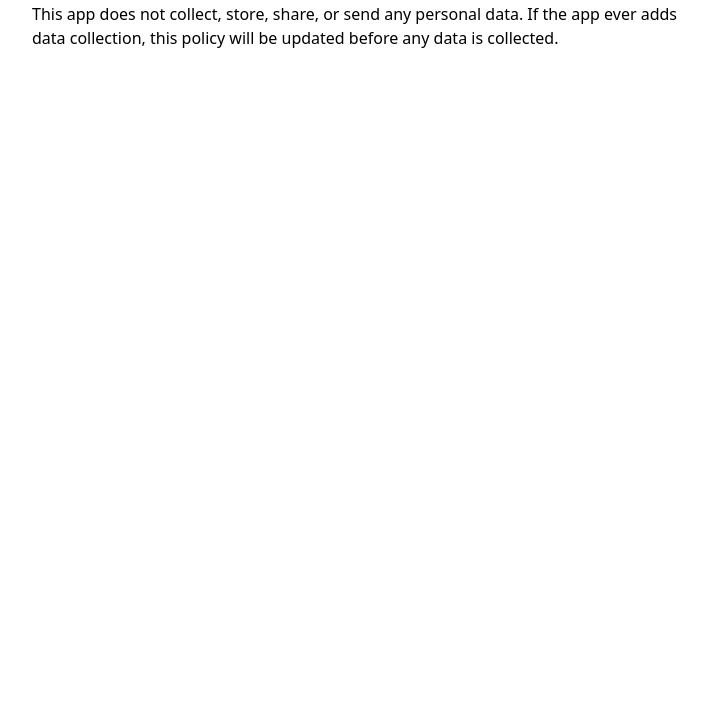
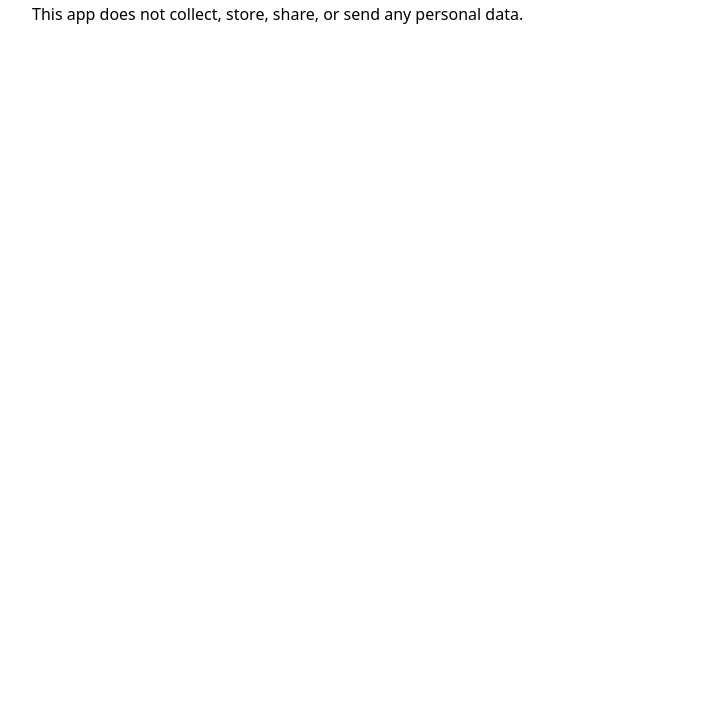
Before and after one commit to thebriancurtis/gentlemotion.app, a plain HTML site: page privacy/index.html in a window 1280 px wide. Shown: the part 74-800 px from the top of the page, without its empty margins (272-979 px from the left). Drawn offline with Linux system fonts and the light colour scheme.

Commit message:
Simplify privacy policy statement
Removed the note about updating the policy for future data collection.

```diff
--- a/privacy/index.html
+++ b/privacy/index.html
@@ -26,6 +26,6 @@
 </head>
 <body>
   <h1>Privacy Policy</h1>
-  <p>This app does not collect, store, share, or send any personal data. If the app ever adds data collection, this policy will be updated before any data is collected.</p>
+  <p>This app does not collect, store, share, or send any personal data.</p>
 </body>
 </html>
```
